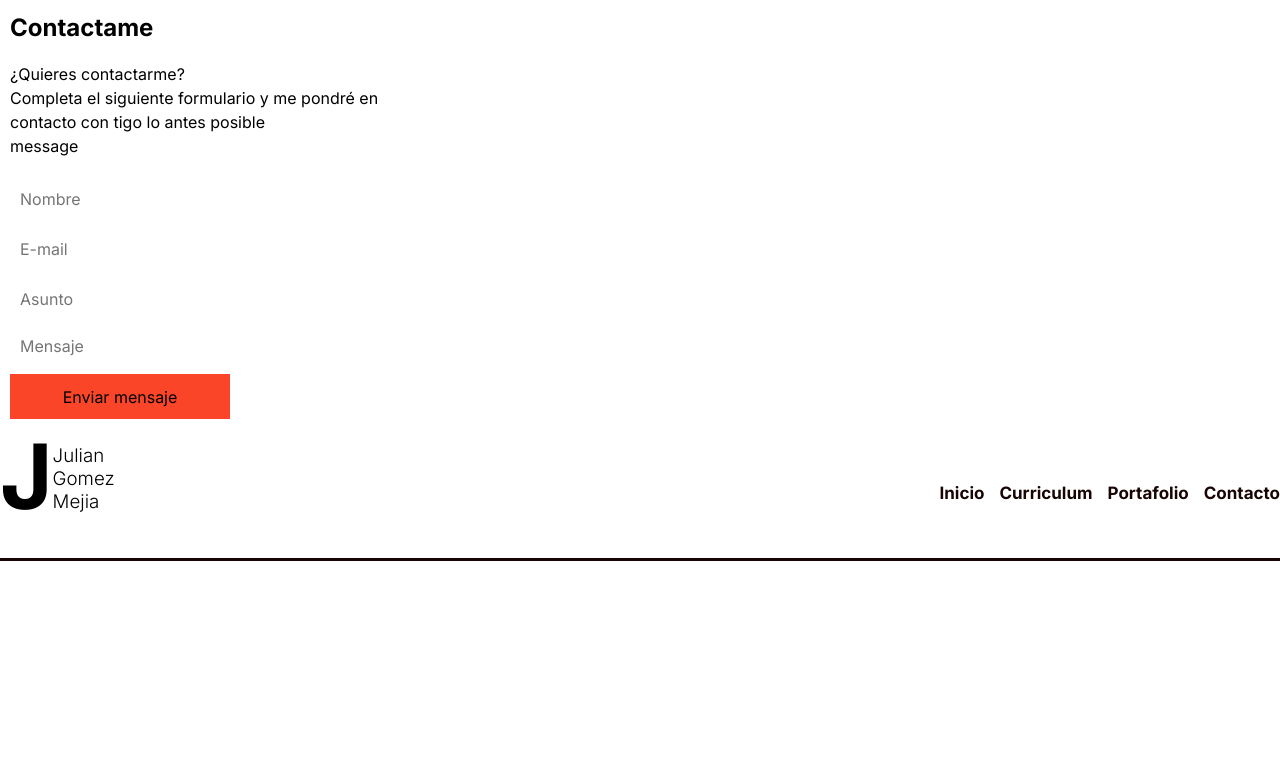
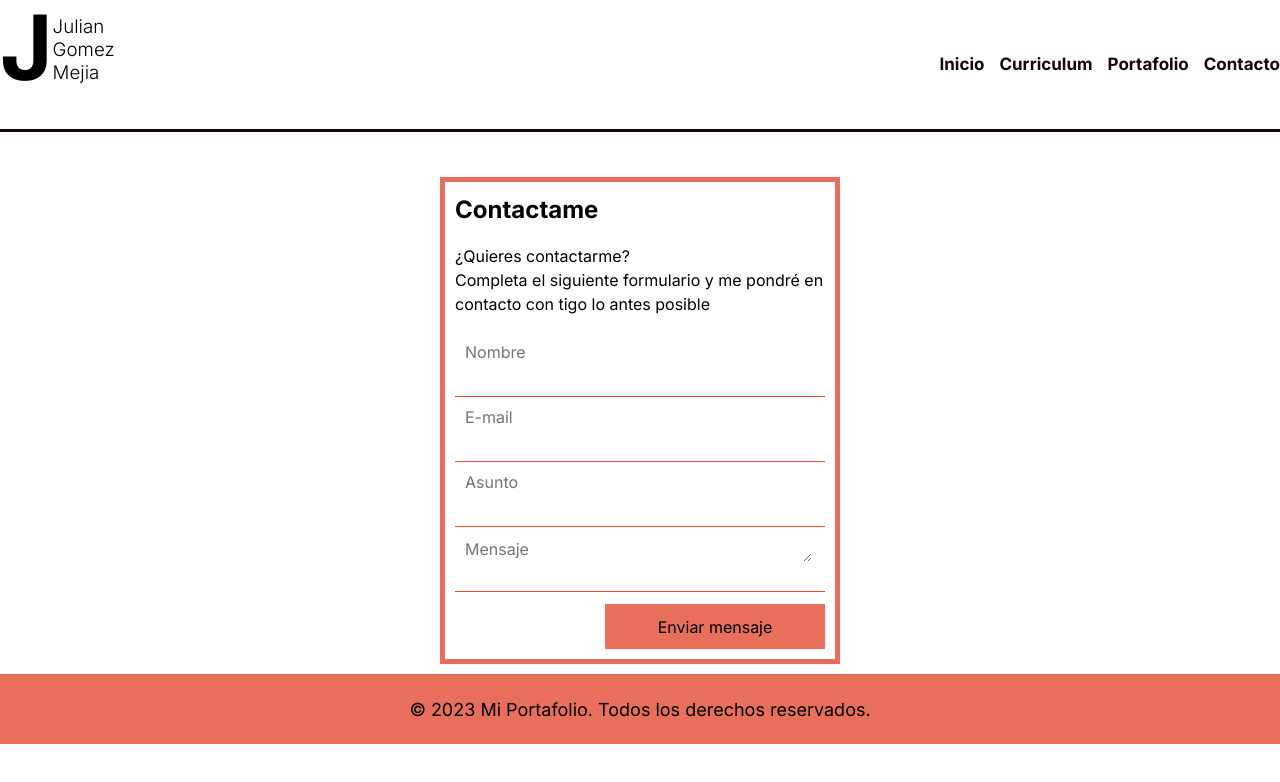
Before and after one commit to Momezz/next-portfolio, a Next.js app: page /contact in a window 1280 px wide. Shown: the top 782 px of the page. Built offline with nearby package versions, Linux system fonts and the light colour scheme.

Commit message:
fix: message page structure

```diff
--- /dev/null
+++ b/src/app/contact/cotact.module.css
@@ -0,0 +1,7 @@
+.contac__container{
+    width: 100%;
+    padding: 10px;
+    display: flex;
+    justify-content: center;
+    align-items: center;
+}
--- a/src/app/contact/page.jsx
+++ b/src/app/contact/page.jsx
@@ -1,8 +1,9 @@
 import ContactForm from '../../components/ContactForm';
+import styles from './cotact.module.css';
 
 const Contact = () => {
     return (
-        <section>
+        <section className={styles.contac__container}>
             <ContactForm />
         </section>
     )
--- a/src/app/layout.tsx
+++ b/src/app/layout.tsx
@@ -2,6 +2,7 @@ import '../../public/assets/css/normalize.css';
 import '../../public/assets/css/variables.css';
 import { Inter } from 'next/font/google';
 import Navigation from '../components/Navigation';
+import Footer from '../components/Footer';
 import Provider from '@/redux/providers';
 
 const inter = Inter({ subsets: ['latin'] })
@@ -20,8 +21,9 @@ export default function RootLayout({
     <html lang="en">
       <body className={inter.className}>
         <Provider>
+          <Navigation />
           {children}
-          <Navigation />
+          <Footer />
         </Provider>
       </body>
     </html>
--- a/src/components/ContactForm.jsx
+++ b/src/components/ContactForm.jsx
@@ -1,22 +1,44 @@
 "use client";
 
 import styles from "../components/contactactForm.module.css";
-import { useDispatch } from 'react-redux';
-import useForm from '../redux/hooks'
+import { useDispatch } from "react-redux";
 import { createMessage } from "../redux/features/message/messageSlice";
+import * as Yup from "yup";
+import { useFormik } from "formik";
 
 const ContactForm = () => {
-  const { form, handleChange } = useForm({});
   const dispatch = useDispatch();
 
-  const handleSubmit = async (event) => {
-    event.preventDefault();
+  const validationSchema = Yup.object().shape({
+    name: Yup.string()
+      .min(2, "El nombre es muy corto")
+      .max(35, "El nombre es muy largo")
+      .required("El campo nombre es obligatorio"),
+    email: Yup.string().email("Correo electronico invalido").required(),
+    subject: Yup.string()
+      .max(55, "El asunto es muy largo")
+      .required("El campo asunto es obligatorio"),
+    message: Yup.string()
+      .max(1000, "El mensaje es muy largo")
+      .required("El campo mensaje es obligatorio"),
+  });
+
+  const formik = useFormik({
+    initialValues: {
+      name: "",
+      email: "",
+      subject: "",
+      message: "",
+    },
+    validationSchema,
+    onSubmit: (values) => {
       try {
-      dispatch(createMessage(form));
+        dispatch(createMessage(values));
       } catch (error) {
         throw new Error(error);
       }
-  };
+    },
+  });
 
   return (
     <article className={styles.contact_form__container}>
@@ -27,48 +49,65 @@ const ContactForm = () => {
         Completa el siguiente formulario y me pondré en contacto con tigo lo
         antes posible
       </p>
-      message
-      <form onSubmit={handleSubmit} className={styles.contact_form__form} id="form-menu">
+      <form
+        onSubmit={formik.handleSubmit}
+        className={styles.contact_form__form}
+        id="form-menu"
+      >
         <input
           type="text"
           className={styles.contact_form__input}
-          onChange={handleChange}
+          onChange={formik.handleChange}
           id="name"
           name="name"
           placeholder="Nombre"
           required
         />
+        <div className={styles.contact_form__error}>
+          {formik.errors.name && formik.touched.name ? formik.errors.name : ""}
+        </div>
         <input
           type="email"
           className={styles.contact_form__input}
-          onChange={handleChange}
+          onChange={formik.handleChange}
           id="email"
           name="email"
           placeholder="E-mail"
           required
         />
+        <div className={styles.contact_form__error}>
+          {formik.errors.email && formik.touched.email ? formik.errors.email : ""}
+        </div>
         <input
           type="text"
           className={styles.contact_form__input}
-          onChange={handleChange}
+          onChange={formik.handleChange}
           id="subject"
           name="subject"
           placeholder="Asunto"
           required
         />
+        <div className={styles.contact_form__error}>
+          {formik.errors.subject && formik.touched.subject ? formik.errors.subject : ""}
+        </div>
         <textarea
           type="text"
-          maxlength="500"
-          className={styles.contact_form__input}
-          onChange={handleChange}
+          maxLength="500"
+          className={`${styles.contact_form__textarea} ${styles.contact_form__input}`}
+          onChange={formik.handleChange}
           id="message"
           name="message"
           placeholder="Mensaje"
           required
         />
+        <div className={styles.contact_form__error}>
+          {formik.errors.message && formik.touched.message ? formik.errors.message : ""}
+        </div>
+        <div className={styles.contact_form__cont_btn}>
           <button type="submit" className={styles.contact_form__btn}>
             Enviar mensaje
           </button>
+        </div>
       </form>
     </article>
   );
--- a/src/components/contactactForm.module.css
+++ b/src/components/contactactForm.module.css
@@ -1,32 +1,54 @@
-.contact_form__container{
+.contact_form__container {
+    border: 5px solid var(--light-main-color);
     padding: 10px;
     width: 400px;
 }
 
-.contact_form__form{
+.contact_form__form {
     flex-direction: column;
     display: flex;
 }
 
-.contact_form__input{
+.contact_form__input {
     background-color: transparent;
     outline: none;
-    height: 40px;
+    height: 30px;
     border: none;
     padding: 5px;
-    resize: none;
     margin: 5px;
     width: 95%;
 }
 
-.contact_form__input:focus{
+.contact_form__textarea {
+    max-height: 200px;
+    max-width: 100%;
+}
+
+.contact_form__input:focus {
     border-bottom: 2px solid var(--main-color);
     color: var(--color-tex-input);
 }
 
-.contact_form__btn{
-    background-color: var(--main-color);
+.contact_form__cont_btn{
+    margin-top: 12px;
+    width: 100%;
+}
+
+.contact_form__btn {
+    background-color: var(--light-main-color);
     width: 220px;
     height: 45px;
     border: none;
+    float: right;
 }
+
+.contact_form__error {
+    border-bottom: 1px solid var(--main-color);
+    color: var(--light-main-color);
+    text-align: center;
+    line-height: 18px;
+    margin-top: 5px;
+    font-size: 19px;
+    height: 20px;
+    width: 100%;
+}
--- a/src/redux/features/message/messageSlice.js
+++ b/src/redux/features/message/messageSlice.js
@@ -28,7 +28,7 @@ export const createMessage = createAsyncThunk('messages/createMessage', async (m
     body: JSON.stringify(message),
   };
 
-  const response = await fetch(`${BASE_URL}/api/messages`, options);
+  const response = await fetch(`http://localhost:8080/api/messages`, options);
   const data = await response.json();
   return data;
 });
--- a/src/redux/hooks.js
+++ /dev/null
@@ -1,17 +0,0 @@
-import { useState } from 'react';
-
-const useForm = (initialValue) => {
-  const [form, setForm] = useState(initialValue);
-
-  const handleChange = ({ target }) => {
-    const { value, name } = target;
-    setForm({ ...form, [name]: value });
-  };
-
-  return {
-    form,
-    handleChange,
-  };
-};
-
-export default useForm;
```
Lines whose indentation alone changed are shown as unchanged.
